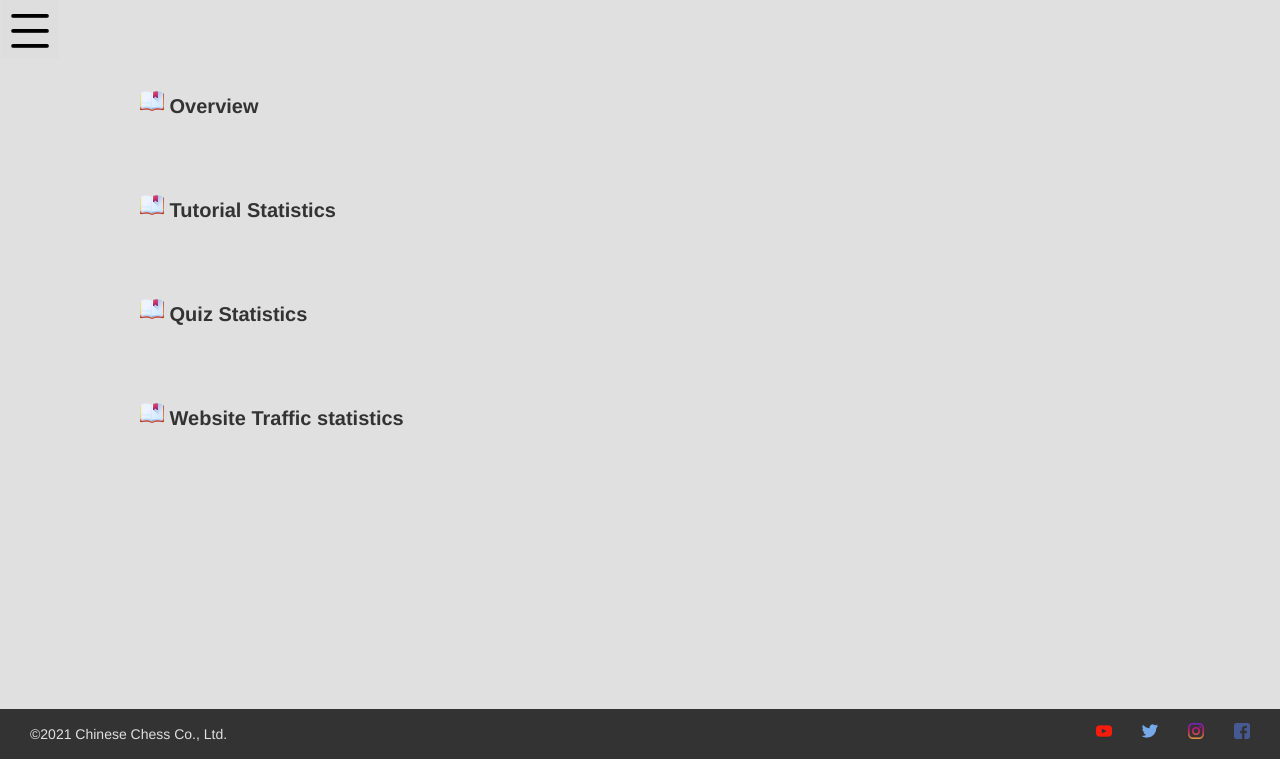
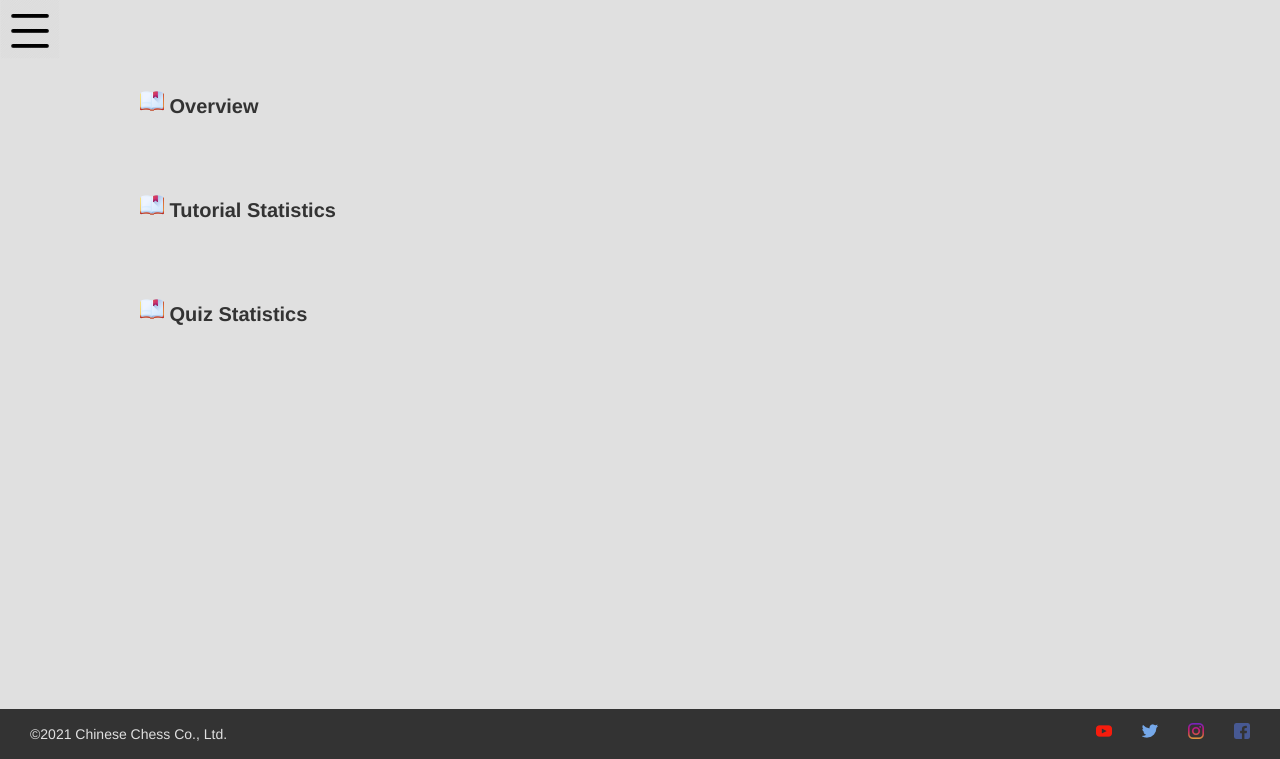
Before and after one commit to MoeBuTa/ChineseChessTutorial, a Flask app: template app/templates/general.html in a window 1280 px wide. Shown: the part 41-800 px from the top of the page. Run offline with Flask 2, Linux system fonts and the light colour scheme; the template is opened without the code that fills it, so the values that code supplies are empty; some libraries are stand-ins or nearby versions.

Commit message:
Commented out the website traffic part

```diff
--- a/app/static/general.js
+++ b/app/static/general.js
@@ -74,33 +74,33 @@ function drawAnthonyChart() {
 }
 
 
-function drawChart() {
-    var dataTable = new google.visualization.DataTable();
-    dataTable.addColumn({type: 'date', id: 'Date'});
-    dataTable.addColumn({type: 'number', id: 'visited'});
-    dataTable.addRows([
-        [new Date(2020, 3, 13), 332],
-        [new Date(2020, 3, 14), 384],
-        [new Date(2020, 4, 15), 324],
-        [new Date(2020, 4, 16), 318],
-        [new Date(2020, 4, 17), 389],
-        [new Date(2020, 5, 4), 387],
-        [new Date(2020, 6, 5), 305],
-        [new Date(2020, 7, 12), 210],
-        [new Date(2020, 8, 13), 389],
-        [new Date(2020, 8, 19), 388],
-        [new Date(2020, 10, 23), 345],
-        [new Date(2020, 10, 24), 346],
-        [new Date(2020, 11, 30), 347]
-    ]);
-
-    var chart = new google.visualization.Calendar(document.getElementById('calendar_basic'));
-
-    var options = {
-        // title: "Number of Visited our Website",
-        width: 1000,
-        height: 350,
-    };
-
-    chart.draw(dataTable, options);
-}
+// function drawChart() {
+//     var dataTable = new google.visualization.DataTable();
+//     dataTable.addColumn({type: 'date', id: 'Date'});
+//     dataTable.addColumn({type: 'number', id: 'visited'});
+//     dataTable.addRows([
+//         [new Date(2020, 3, 13), 332],
+//         [new Date(2020, 3, 14), 384],
+//         [new Date(2020, 4, 15), 324],
+//         [new Date(2020, 4, 16), 318],
+//         [new Date(2020, 4, 17), 389],
+//         [new Date(2020, 5, 4), 387],
+//         [new Date(2020, 6, 5), 305],
+//         [new Date(2020, 7, 12), 210],
+//         [new Date(2020, 8, 13), 389],
+//         [new Date(2020, 8, 19), 388],
+//         [new Date(2020, 10, 23), 345],
+//         [new Date(2020, 10, 24), 346],
+//         [new Date(2020, 11, 30), 347]
+//     ]);
+//
+//     var chart = new google.visualization.Calendar(document.getElementById('calendar_basic'));
+//
+//     var options = {
+//         // title: "Number of Visited our Website",
+//         width: 1000,
+//         height: 350,
+//     };
+//
+//     chart.draw(dataTable, options);
+// }
--- a/app/templates/general.html
+++ b/app/templates/general.html
@@ -92,12 +92,12 @@
                             </td>
                         </tr>
                     </table>
-                    <br><br>
-                    <div class="text">
-                        <img src="{{url_for('static', filename='chess-img/books.png')}}" alt="books">
-                        Website Traffic statistics
-                    </div>
-                    <div id="calendar_basic" class="center"></div>
+                    <br><br><br><br><br><br>
+                    {#<div class="text">#}
+                    {#    <img src="{{url_for('static', filename='chess-img/books.png')}}" alt="books">}
+                    {#    Website Traffic statistics#}
+                    {#</div>#}
+                    {#<div id="calendar_basic" class="center"></div>#}
                 </div>
 
             </div>
```
